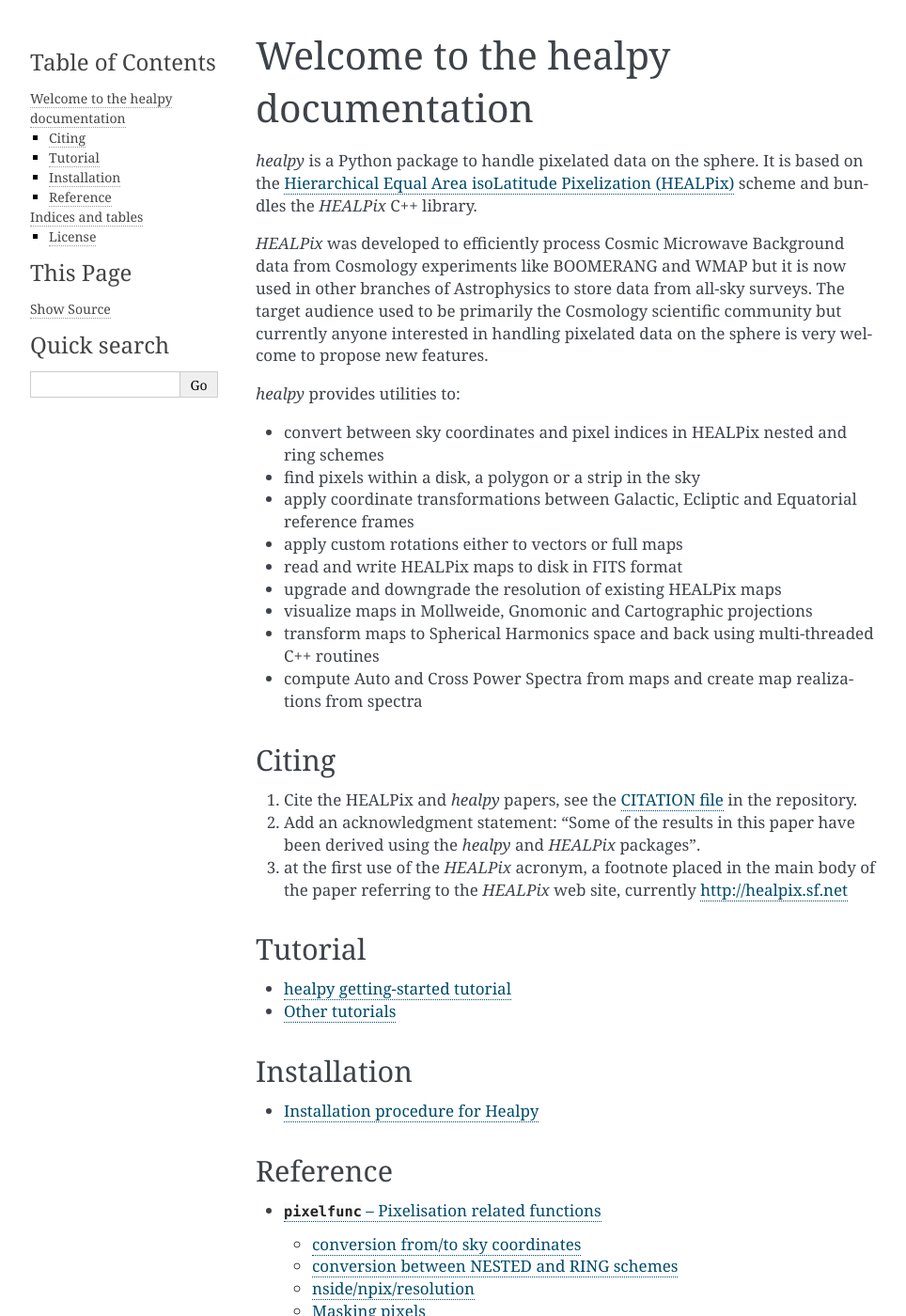
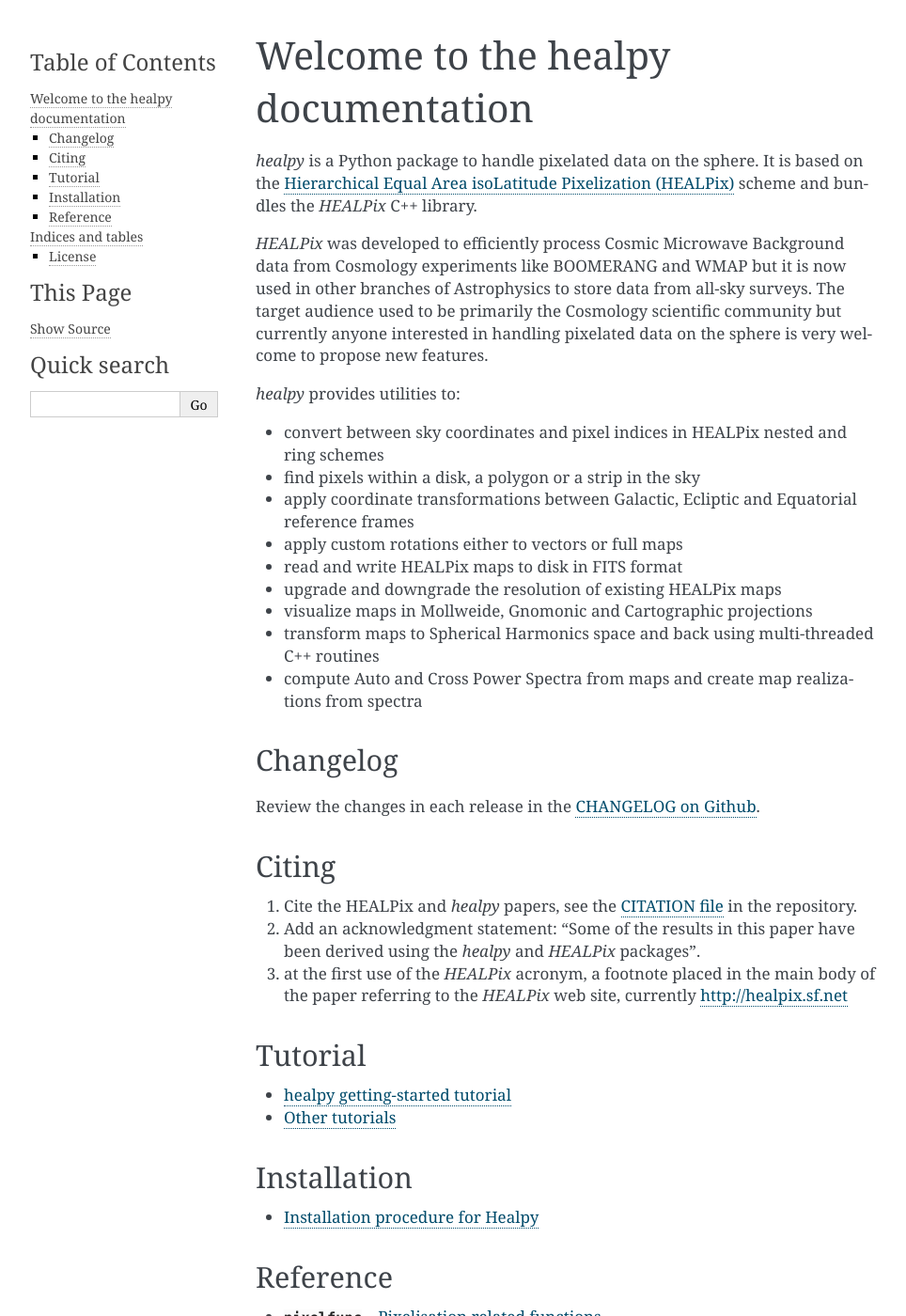
Before and after one commit to healpy/healpy, a Sphinx documentation site: the page built from doc/index.rst, in a window 1280 px wide and 1400 px high. Shown: the whole window at 94% size, without its empty margins (148-1112 px from the left). Built offline with Sphinx 7.4.7, drawn with Linux system fonts in a browser that asks for light colours.

Commit message:
doc: link to changelog

```diff
--- a/doc/index.rst
+++ b/doc/index.rst
@@ -22,6 +22,11 @@ is very welcome to propose new features.
 * visualize maps in Mollweide, Gnomonic and Cartographic projections
 * transform maps to Spherical Harmonics space and back using multi-threaded C++ routines
 * compute Auto and Cross Power Spectra from maps and create map realizations from spectra
+
+Changelog
+---------
+
+Review the changes in each release in the `CHANGELOG on Github <https://github.com/healpy/healpy/blob/main/CHANGELOG.rst>`_.
 
 Citing
 ------
```
